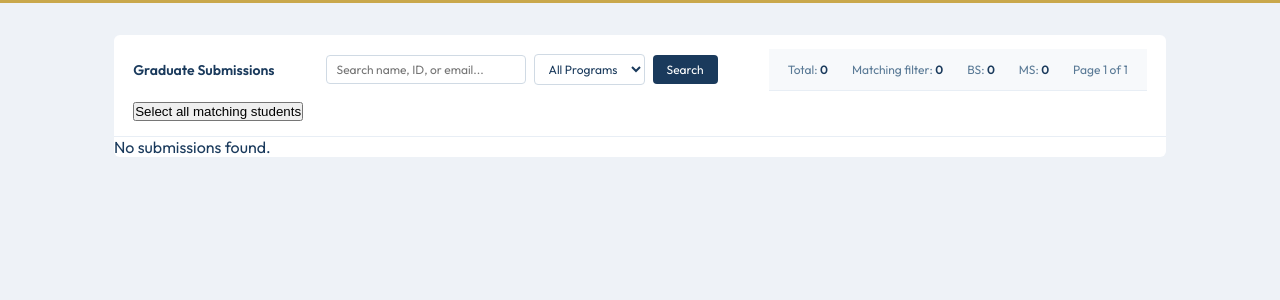
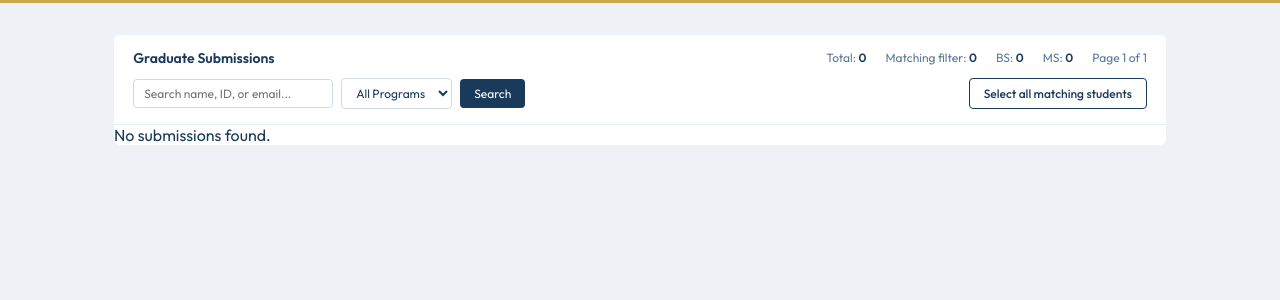
Before and after one commit to alisha-develops/fast-grad-cvs, a FastAPI app: page /admin in a window 1280 px wide. Shown: the part 47-347 px from the top of the page. Run offline with FastAPI, Linux system fonts and the light colour scheme; the visitor is signed in with stand-in values (Sample User, id 1); parts of the project's set-up code (start-up, migrations or seed data) failed here and were passed over.

Commit message:
restructured header: stats move to the top right, search moves to the bottom left and the export/select buttons get styled

```diff
--- a/backend/templates/admin.html
+++ b/backend/templates/admin.html
@@ -19,7 +19,17 @@
     <div class="container">
         <div class="card">
            <div class="card-header">
+                <div class="header-row">
                     <span class="card-title">Graduate Submissions</span>
+                    <div class="stats-inline">
+                        <span class="stat-item">Total: <strong>{{ all_students_count }}</strong></span>
+                        <span class="stat-item">Matching filter: <strong>{{ total_matching }}</strong></span>
+                        <span class="stat-item">BS: <strong>{{ bs_count }}</strong></span>
+                        <span class="stat-item">MS: <strong>{{ ms_count }}</strong></span>
+                        <span class="stat-item">Page {{ page }} of {{ total_pages }}</span>
+                    </div>
+                </div>
+                <div class="header-row">
                     <form method="GET" action="/admin" class="filter-form">
                         <input type="text" id="search-input" name="search" placeholder="Search name, ID, or email..." value="{{ search }}" class="search-input"/>
                         <select id="filter-select" name="program" class="filter-select" onchange="this.form.submit()">
@@ -33,16 +43,10 @@
                         <a href="/admin" class="clear-link">Clear</a>
                         {% endif %}
                     </form>
-                <div class="stats-bar">
-                    <span class="stat-item">Total: <strong>{{ all_students_count }}</strong></span>
-                    <span class="stat-item">Matching filter: <strong>{{ total_matching }}</strong></span>
-                    <span class="stat-item">BS: <strong>{{ bs_count }}</strong></span>
-                    <span class="stat-item">MS: <strong>{{ ms_count }}</strong></span>
-                    <span class="stat-item">Page {{ page }} of {{ total_pages }}</span>
+                    <div class="export-bar">
+                        <button id="export-button" class="export-button-hidden btn-export">Export 0 CVs</button>
+                        <button id="select-all-matching-btn" class="btn-select-all">Select all matching students</button>
                     </div>
-                <div class="export-bar">
-                    <button id="export-button" class="export-button-hidden">Export 0 CVs</button>
-                    <button id="select-all-matching-btn">Select all </button>
                 </div>
             </div>
 
--- a/frontend/css/admin.css
+++ b/frontend/css/admin.css
@@ -53,10 +53,8 @@ body {
     padding: 0.9rem 1.2rem;
     border-bottom: 1px solid #e8eef5;
     display: flex;
-    align-items: center;
-    justify-content: space-between;
-    flex-wrap: wrap;
-    gap: 0.6rem;
+    flex-direction: column;
+    gap: 0.7rem;
 }
 
 .card-title {
@@ -65,12 +63,14 @@ body {
     white-space: nowrap;
 }
 
-.header-right-row {
+.header-row {
     display: flex;
     align-items: center;
-    gap: 1.2rem;
+    justify-content: space-between;
     flex-wrap: wrap;
+    gap: 0.6rem;
 }
+
 
 .filter-form {
     display: flex;
@@ -82,10 +82,10 @@ body {
 .stats-inline {
     display: flex;
     align-items: center;
-    gap: 1rem;
+    gap: 1.2rem;
     font-size: 12px;
     color: #5a7a96;
-    white-space: nowrap;
+    flex-wrap: wrap;
 }
 
 .stats-inline .stat-item strong {
@@ -421,3 +421,46 @@ td {
 .export-button-hidden {
     display: none !important;
 }
+
+.export-bar {
+    display: flex;
+    align-items: center;
+    gap: 0.5rem;
+}
+
+.btn-export {
+    background: #1a3a5c;
+    color: #fff;
+    border: none;
+    padding: 7px 14px;
+    border-radius: 4px;
+    font-size: 12px;
+    font-family: 'Outfit', sans-serif;
+    font-weight: 500;
+    cursor: pointer;
+}
+
+.btn-export:hover {
+    background: #153050;
+}
+
+.btn-select-all {
+    background: transparent;
+    border: 1px solid #1a3a5c;
+    color: #1a3a5c;
+    padding: 7px 14px;
+    border-radius: 4px;
+    font-size: 12px;
+    font-family: 'Outfit', sans-serif;
+    font-weight: 500;
+    cursor: pointer;
+}
+
+.btn-select-all:hover {
+    background: #1a3a5c;
+    color: #fff;
+}
+
+.export-button-hidden {
+    display: none !important;
+}
```
Lines whose indentation alone changed are shown as unchanged.
